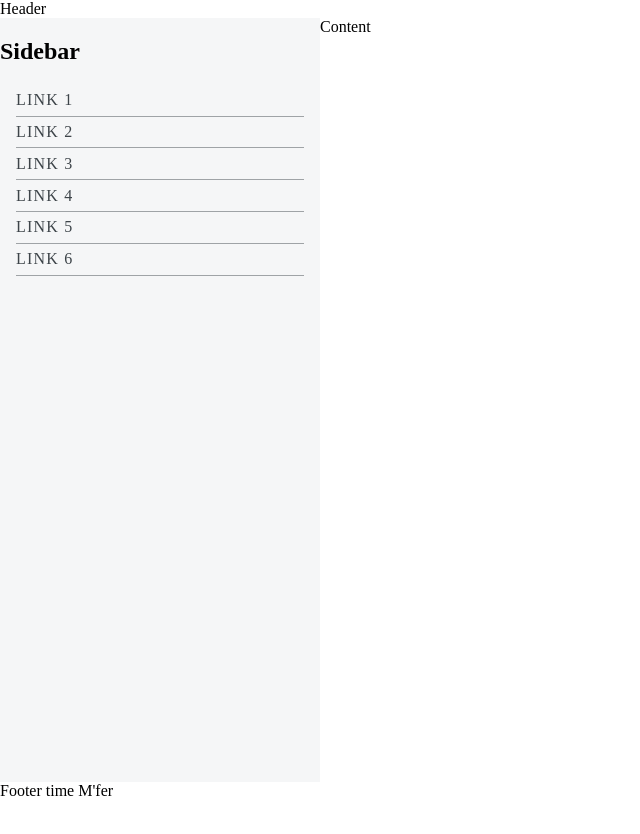
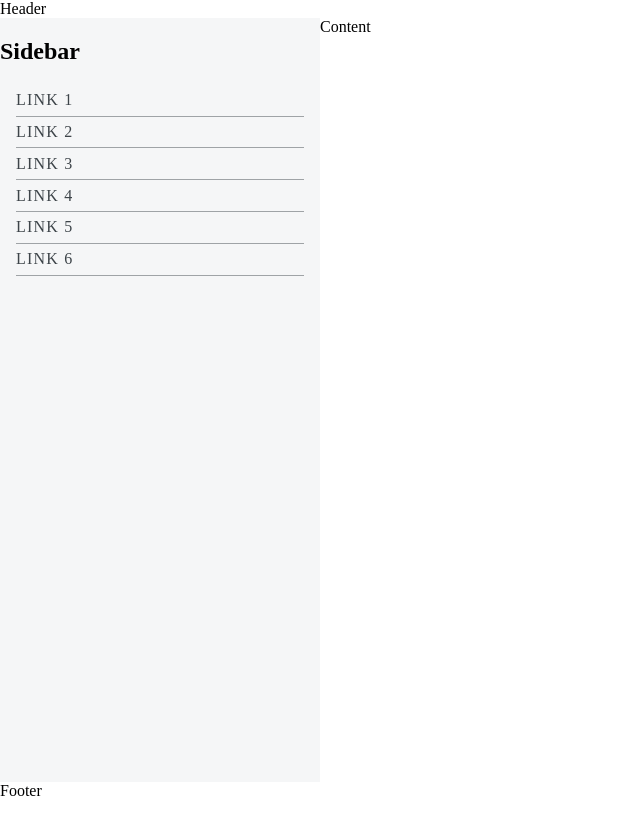
Before and after one commit to ChrisForti/know-urself, a React (Vite) app: page / in a window 1280 px wide. Shown: the top 834 px of the page, without its empty margins (0-640 px from the left). Built offline with nearby package versions, Linux system fonts and the light colour scheme.

Commit message:
Updated footer element.

```diff
--- a/src/components/Footer.tsx
+++ b/src/components/Footer.tsx
@@ -1,3 +1,3 @@
 export function Footer() {
-  return <div>Footer time M'fer</div>;
+  return <div>Footer</div>;
 }
```
